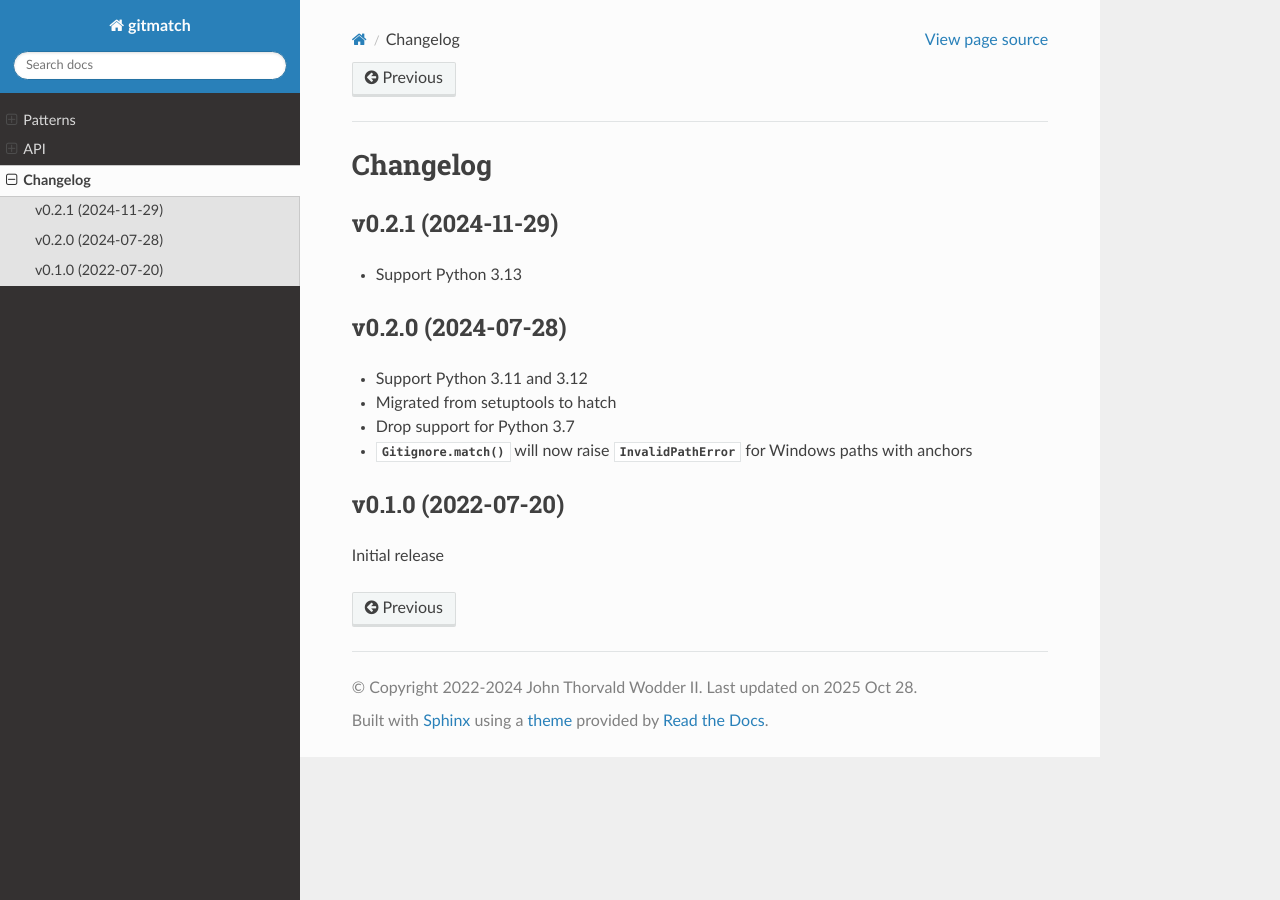
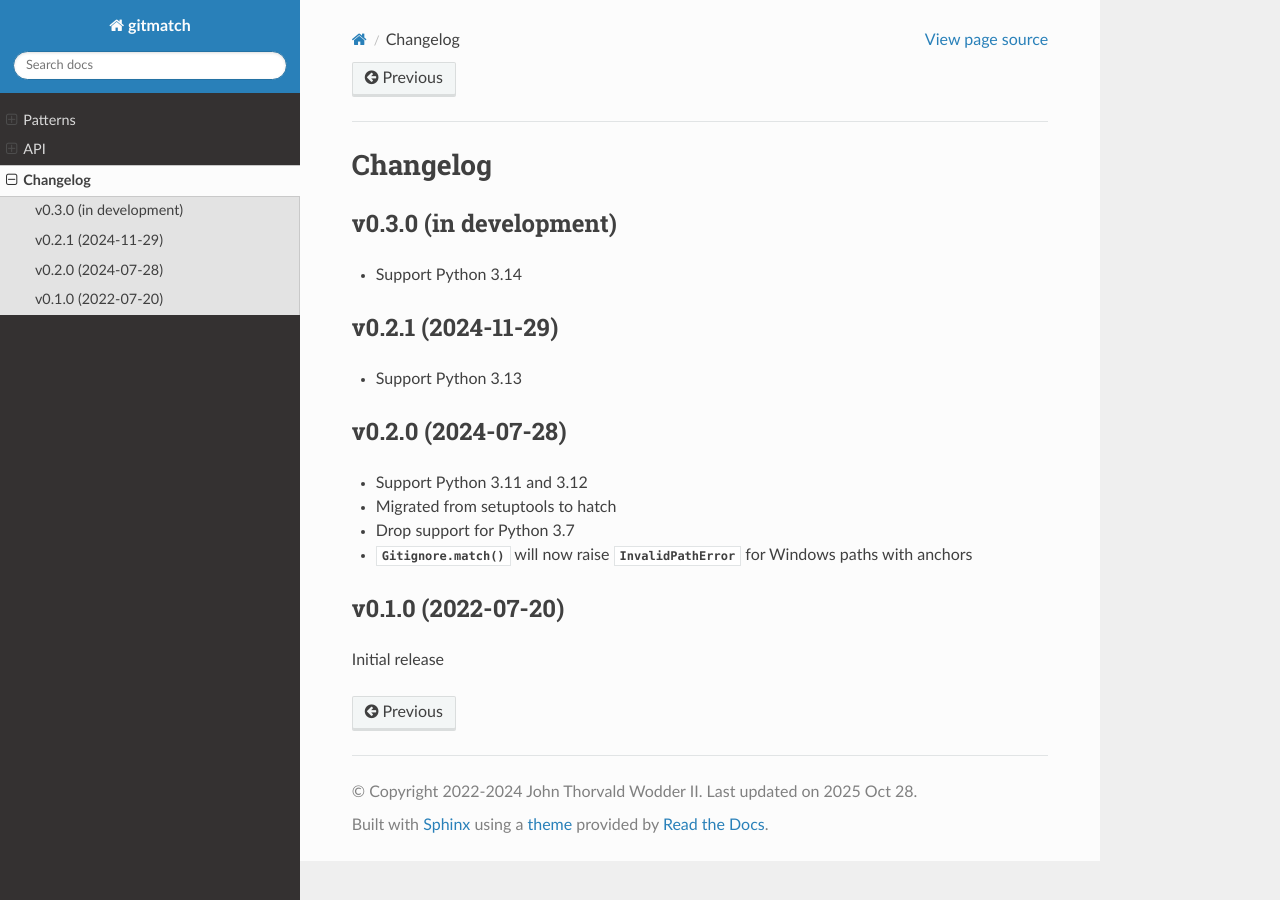
Before and after one commit to jwodder/gitmatch, a Sphinx documentation site: the page built from docs/changelog.rst, in a window 1280 px wide. Built offline with Sphinx 7.4.7 and the Read the Docs theme 3.1.0, drawn with Linux system fonts in a browser that asks for light colours.

Commit message:
Test against Python 3.14

```diff
--- a/CHANGELOG.md
+++ b/CHANGELOG.md
@@ -1,3 +1,7 @@
+v0.3.0 (in development)
+-----------------------
+- Support Python 3.14
+
 v0.2.1 (2024-11-29)
 -------------------
 - Support Python 3.13
--- a/docs/changelog.rst
+++ b/docs/changelog.rst
@@ -2,6 +2,10 @@
 
 Changelog
 =========
+
+v0.3.0 (in development)
+-----------------------
+- Support Python 3.14
 
 v0.2.1 (2024-11-29)
 -------------------
--- a/pyproject.toml
+++ b/pyproject.toml
@@ -31,6 +31,7 @@
     "Programming Language :: Python :: 3.11",
     "Programming Language :: Python :: 3.12",
     "Programming Language :: Python :: 3.13",
+    "Programming Language :: Python :: 3.14",
     "Programming Language :: Python :: Implementation :: CPython",
     "Programming Language :: Python :: Implementation :: PyPy",
     "Intended Audience :: Developers",
--- a/src/gitmatch/__init__.py
+++ b/src/gitmatch/__init__.py
@@ -20,7 +20,7 @@
 import sys
 from typing import Any, AnyStr, Generic, Optional
 
-__version__ = "0.2.1"
+__version__ = "0.3.0.dev1"
 __author__ = "John Thorvald Wodder II"
 __author_email__ = "gitmatch@varonathe.org"
 __license__ = "MIT"
```
Also changed, not shown: 2 other files.
